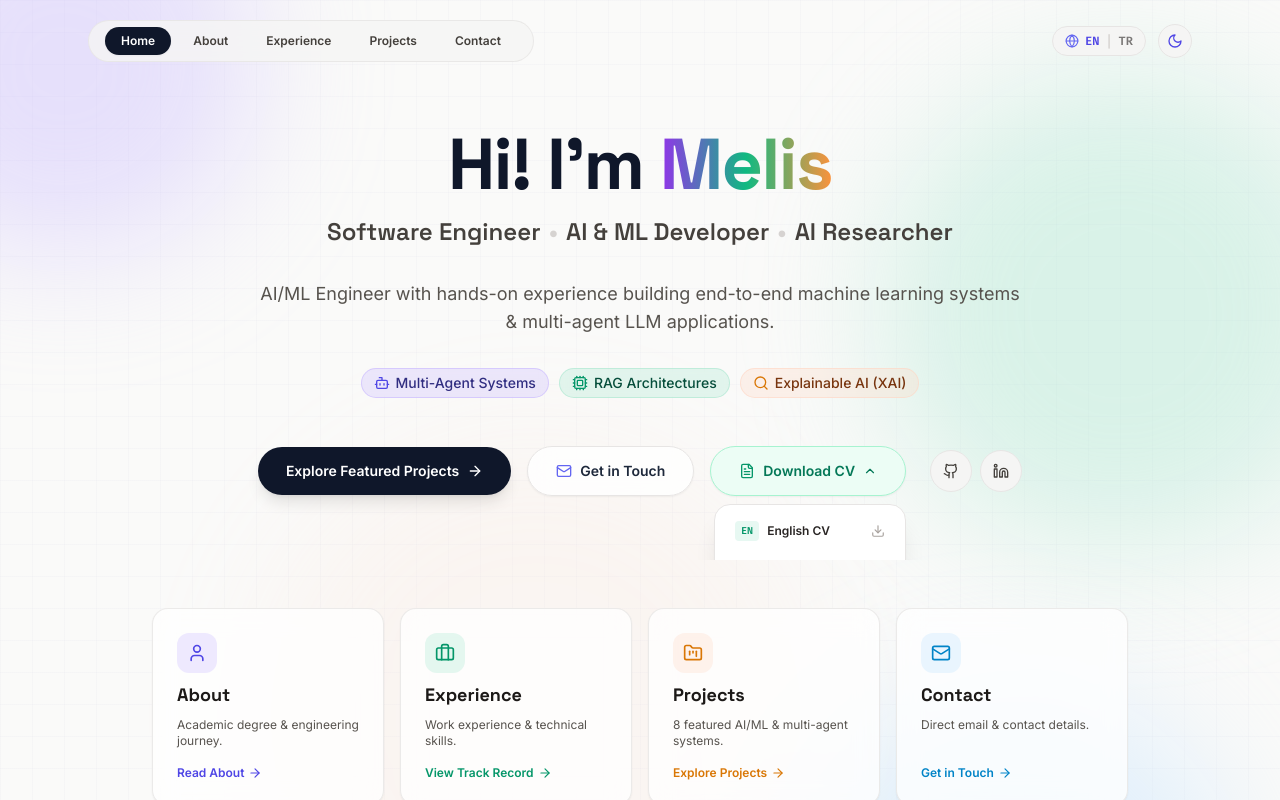
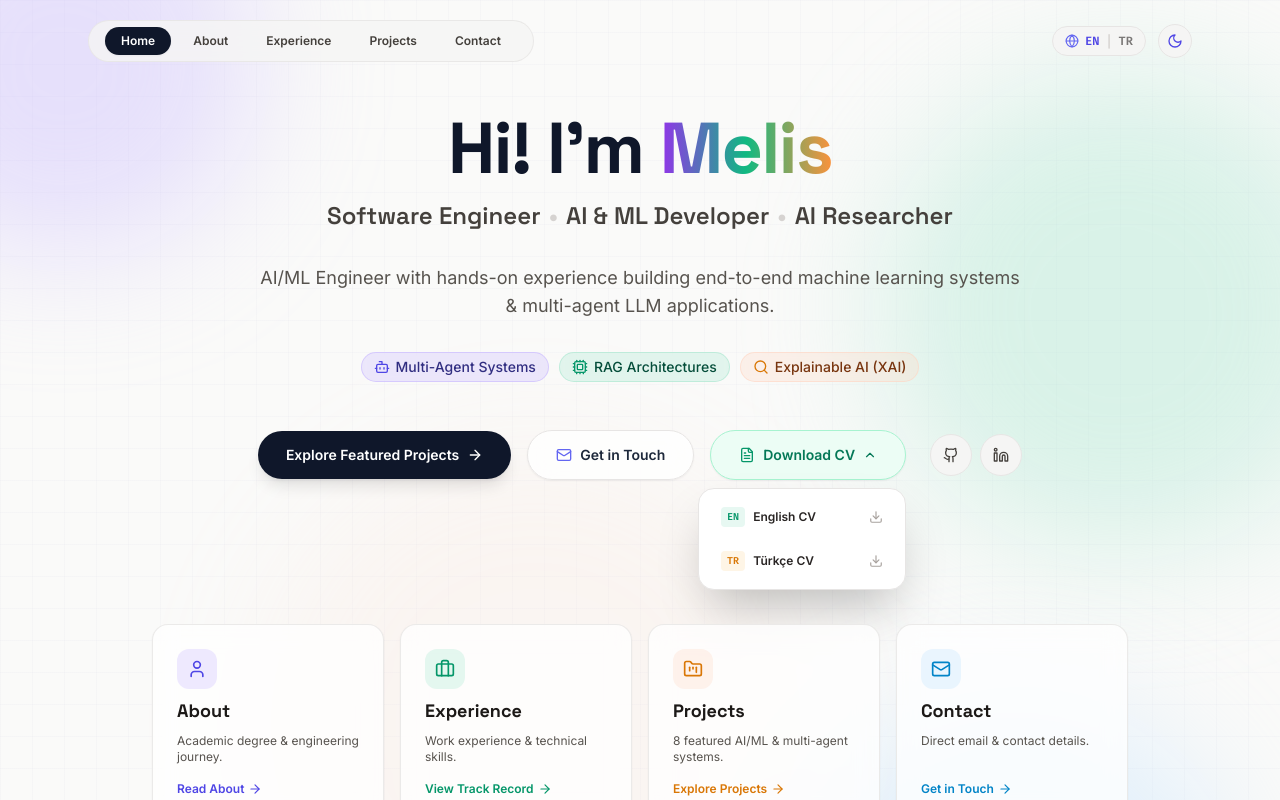
Before and after one commit to meliscann/portfolio-meliscan, a Next.js app: page / in a window 1280 px wide. Both pictures are taken after a click on the button "Download CV". Shown: the top 800 px of the page. Built offline with nearby package versions, Linux system fonts and the light colour scheme.

Commit message:
fix: unclip CV download dropdown menu with full height and high z-index

```diff
--- a/src/components/sections/HeroSection.tsx
+++ b/src/components/sections/HeroSection.tsx
@@ -24,7 +24,7 @@ export const HeroSection: React.FC = () => {
   }, []);
 
   return (
-    <section className="relative min-h-[70vh] flex items-center justify-center pt-28 pb-12 px-4 sm:px-6 overflow-hidden">
+    <section className="relative min-h-[70vh] flex items-center justify-center pt-28 pb-24 px-4 sm:px-6 z-10">
       <div className="max-w-5xl mx-auto text-center space-y-8 z-10">
 
         {/* Main Name & Title (Hi! I'm Melis) */}
@@ -104,8 +104,8 @@ export const HeroSection: React.FC = () => {
             <span>{t.hero.ctaContact}</span>
           </a>
 
-          {/* Dual Language CV Download Button with Dropdown */}
-          <div className="relative w-full sm:w-auto" ref={cvMenuRef}>
+          {/* Dual Language CV Download Button with Unclipped Dropdown */}
+          <div className="relative w-full sm:w-auto z-30" ref={cvMenuRef}>
             <button
               onClick={() => setCvMenuOpen(!cvMenuOpen)}
               className="w-full sm:w-auto inline-flex items-center justify-center gap-2 px-7 py-3.5 rounded-full bg-emerald-50 dark:bg-slate-800/80 hover:bg-emerald-100 dark:hover:bg-slate-800 text-emerald-700 dark:text-pastel-mint border border-emerald-200 dark:border-slate-700 font-semibold text-sm shadow-sm backdrop-blur-md transition-all duration-300"
@@ -116,7 +116,7 @@ export const HeroSection: React.FC = () => {
               <ChevronDown className={`w-3.5 h-3.5 transition-transform duration-200 ${cvMenuOpen ? "rotate-180" : ""}`} />
             </button>
 
-            {/* Dropdown Menu */}
+            {/* Dropdown Menu (Full height, high z-index) */}
             <AnimatePresence>
               {cvMenuOpen && (
                 <motion.div
@@ -124,7 +124,7 @@ export const HeroSection: React.FC = () => {
                   animate={{ opacity: 1, y: 0, scale: 1 }}
                   exit={{ opacity: 0, y: 8, scale: 0.95 }}
                   transition={{ duration: 0.15 }}
-                  className="absolute left-0 right-0 sm:left-auto sm:right-0 mt-2 w-full sm:w-48 z-30 rounded-2xl bg-white dark:bg-slate-900 border border-stone-200 dark:border-slate-800 shadow-xl p-1.5 backdrop-blur-xl"
+                  className="absolute left-0 right-0 sm:left-auto sm:right-0 top-full mt-2 w-full sm:w-52 z-50 rounded-2xl bg-white dark:bg-slate-900 border border-stone-200 dark:border-slate-800 shadow-2xl p-2 backdrop-blur-xl space-y-1"
                 >
                   <a
                     href="/cv-en.pdf"
```
